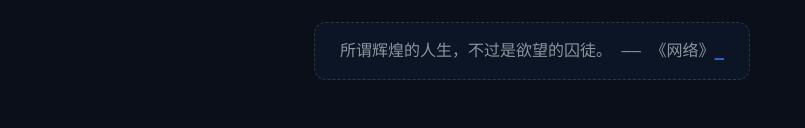
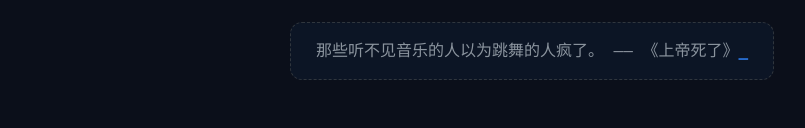
Before and after one commit to VarleyT/VarleyT.github.io, a plain HTML site: page index.html in a window 1280 px wide. Shown: the part 259-387 px from the top of the page, without its empty margins (108-913 px from the left). Drawn offline with Linux system fonts and the light colour scheme.

Commit message:
deploy: ffd9f16473abbb312955f169398660efd92992ad

```diff
--- a/index.html
+++ b/index.html
@@ -110,7 +110,7 @@
 
         <script>
             // 由 Node.js 构建时注入的今日名言
-            const quote = "所谓辉煌的人生，不过是欲望的囚徒。 —— 《网络》";
+            const quote = "那些听不见音乐的人以为跳舞的人疯了。 —— 《上帝死了》";
             let i = 0;
             const speed = 100; // 打字速度（毫秒）
 
```
